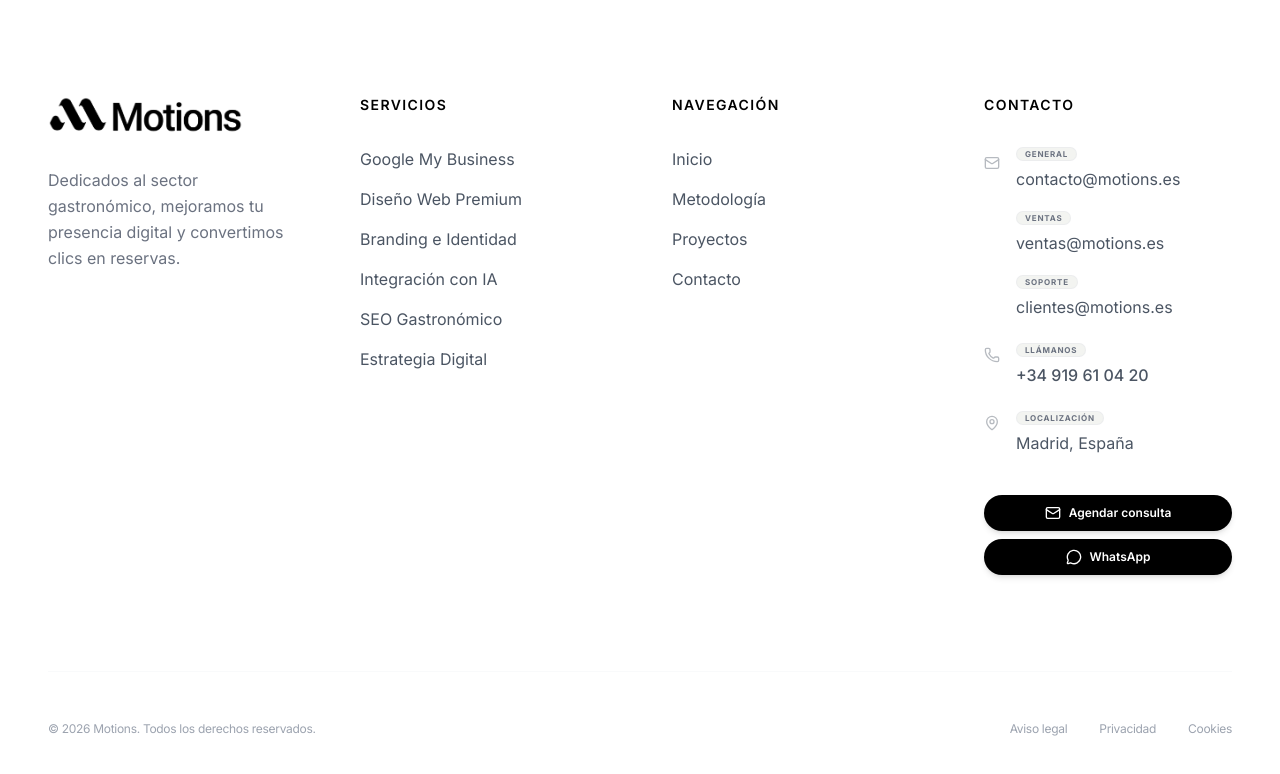
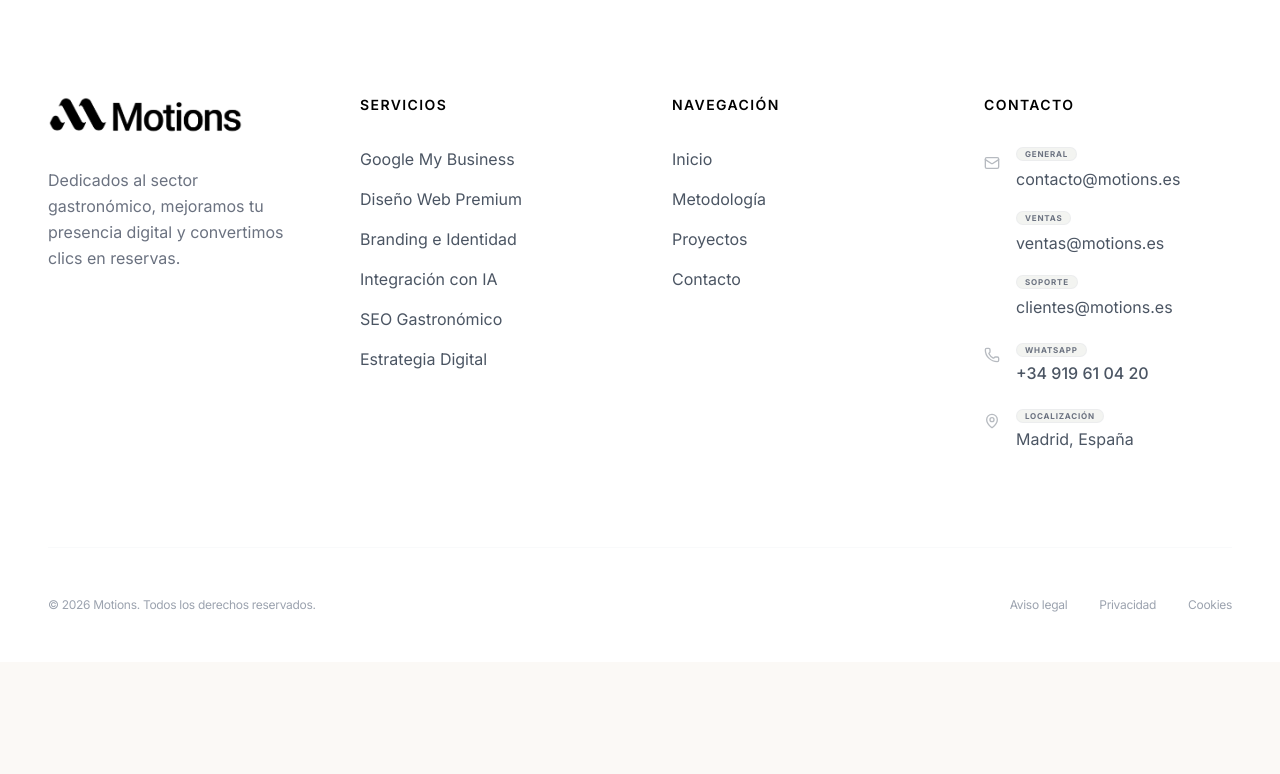
Before and after one commit to motionsmanagement/Motions, a React (Vite) app: page / in a window 1280 px wide. Shown: the part 6575-7349 px from the top of the page. After the commit the page ends 7237 px from the top, so only its background shows below. Built offline with nearby package versions, Linux system fonts and the light colour scheme.

Commit message:
feat: optimizar banner promo y simplificar sección de contacto en footer

```diff
--- a/components/Footer.tsx
+++ b/components/Footer.tsx
@@ -67,26 +67,18 @@ const Footer: React.FC = () => {
               <li className="flex items-start gap-4 text-gray-600">
                 <Phone className="w-4 h-4 mt-1 shrink-0 opacity-40" />
                 <div className="flex flex-col items-start">
-                  <span className="inline-flex px-2 py-0.5 rounded-full bg-[#f3f4f1] border border-gray-200/50 text-[8px] font-bold text-gray-500 uppercase tracking-widest mb-1.5 leading-none">Llámanos</span>
-                  <a href="https://wa.me/34919610420" className="text-gray-600 hover:text-black transition-colors text-base font-medium">+34 919 61 04 20</a>
+                  <span className="inline-flex px-2 py-0.5 rounded-full bg-[#f3f4f1] border border-gray-200/50 text-[8px] font-bold text-gray-500 uppercase tracking-widest mb-1 leading-none">WhatsApp</span>
+                  <a href="https://wa.me/34919610420" className="text-gray-600 hover:text-black transition-colors text-base font-medium flex items-center gap-2">
+                    +34 919 61 04 20
+                  </a>
                 </div>
               </li>
               <li className="flex items-start gap-4 text-gray-600">
                 <MapPin className="w-4 h-4 mt-1 shrink-0 opacity-40" />
                 <div className="flex flex-col items-start">
-                  <span className="inline-flex px-2 py-0.5 rounded-full bg-[#f3f4f1] border border-gray-200/50 text-[8px] font-bold text-gray-500 uppercase tracking-widest mb-1.5 leading-none">Localización</span>
+                  <span className="inline-flex px-2 py-0.5 rounded-full bg-[#f3f4f1] border border-gray-200/50 text-[8px] font-bold text-gray-500 uppercase tracking-widest mb-1 leading-none">Localización</span>
                   <span className="text-gray-600 text-base">Madrid, España</span>
                 </div>
-              </li>
-              <li className="pt-4 flex flex-row flex-wrap lg:flex-col gap-2">
-                <a href="#contact" className="inline-flex items-center justify-center gap-2 px-5 py-2.5 bg-black text-white rounded-full text-xs font-semibold hover:bg-gray-800 transition-all w-auto shadow-md">
-                  <Mail className="w-4 h-4" />
-                  Agendar consulta
-                </a>
-                <a href="https://wa.me/34919610420" className="inline-flex items-center justify-center gap-2 px-5 py-2.5 bg-black text-white rounded-full text-xs font-semibold hover:bg-gray-800 transition-all w-auto shadow-md">
-                  <MessageCircle className="w-4 h-4 text-white" />
-                  WhatsApp
-                </a>
               </li>
             </ul>
           </div>
--- a/components/Navbar.tsx
+++ b/components/Navbar.tsx
@@ -128,18 +128,27 @@ const Navbar: React.FC = () => {
             </a>
           </div>
 
-          {/* New Promo Banner - Linked to WhatsApp (Improved visibility) */}
+          {/* New Promo Banner - Linked to WhatsApp (Max Visibility) */}
           <a
             href="https://wa.me/34919610420"
-            className="relative mb-8 rounded-[2.5rem] overflow-hidden group block shadow-[0_32px_64px_-16px_rgba(0,0,0,0.25)] border border-black/[0.03]"
+            className="relative mb-8 rounded-[2.5rem] overflow-hidden group block shadow-[0_32px_64px_-16px_rgba(0,0,0,0.3)] border border-black/[0.03]"
             onClick={() => setIsMenuOpen(false)}
           >
-            <img src="/menuside.jpg" alt="Oferta Especial" className="w-full h-64 object-cover brightness-75 group-hover:scale-105 transition-transform duration-1000" />
-            <div className="absolute inset-0 bg-gradient-to-t from-black/90 via-black/30 to-transparent flex flex-col justify-end p-8">
-              <span className="text-white/60 text-[11px] font-bold uppercase tracking-[0.3em] mb-3 leading-none">Promoción exclusiva</span>
-              <h4 className="text-white text-3xl md:text-4xl font-extrabold leading-[1.05] tracking-tight">
+            <img src="/menuside.jpg" alt="Oferta Especial" className="w-full h-80 object-cover brightness-[0.8] group-hover:scale-105 transition-transform duration-[1.5s]" />
+
+            {/* Overlay Content */}
+            <div className="absolute inset-0 bg-gradient-to-t from-black/90 via-black/20 to-transparent flex flex-col justify-end p-8">
+              <h4 className="text-white text-4xl font-extrabold leading-[1.05] tracking-tight mb-8">
                 Obtén un 10% <br /> de descuento
               </h4>
+
+              {/* Premium Button Style Overlay */}
+              <div className="bg-black text-white rounded-full pl-6 pr-1.5 py-1.5 flex items-center justify-between gap-4 w-fit shadow-2xl">
+                <span className="text-sm font-bold tracking-tight">Obtener ahora</span>
+                <div className="w-8 h-8 rounded-full bg-white flex items-center justify-center text-black">
+                  <ChevronRight className="w-4 h-4" />
+                </div>
+              </div>
             </div>
           </a>
         </div>
```
